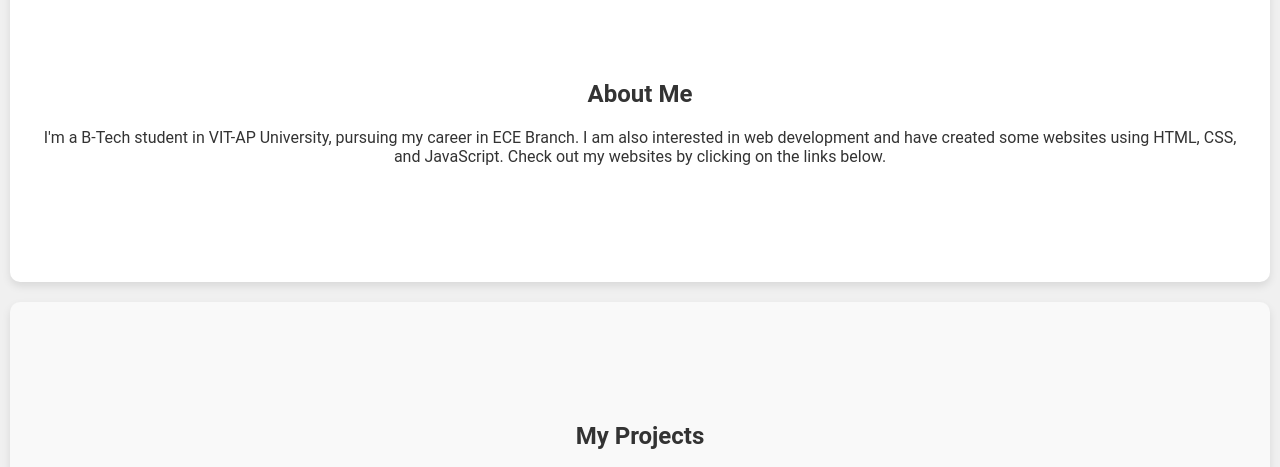
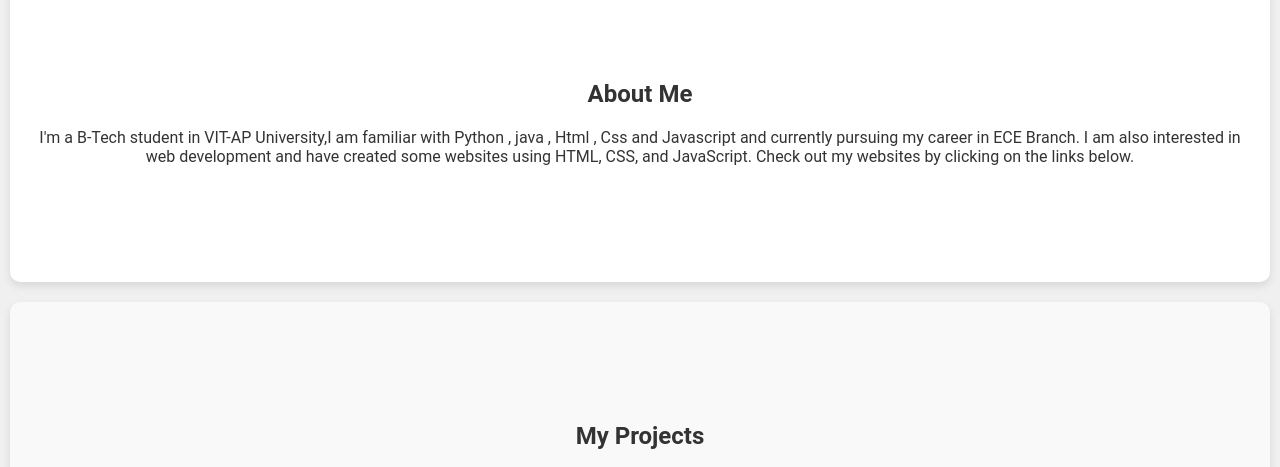
Before and after one commit to Panendrakumar/portfolio, a plain HTML site: page index.html in a window 1280 px wide. Shown: the part 1080-1547 px from the top of the page. Drawn offline with Linux system fonts and the light colour scheme.

Commit message:
Update index.html

```diff
--- a/index.html
+++ b/index.html
@@ -207,7 +207,7 @@
     <section id="about" class="section" data-aos="fade-up">
         <div class="content">
             <h2>About Me</h2>
-            <p>I'm a B-Tech student in VIT-AP University, pursuing my career in ECE Branch. I am also interested in web development and have created some websites using HTML, CSS, and JavaScript. Check out my websites by clicking on the links below.</p>
+            <p>I'm a B-Tech student in VIT-AP University,I am familiar with Python , java , Html , Css and Javascript and currently pursuing my career in ECE Branch. I am also interested in web development and have created some websites using HTML, CSS, and JavaScript. Check out my websites by clicking on the links below.</p>
         </div>
     </section>
 
```
